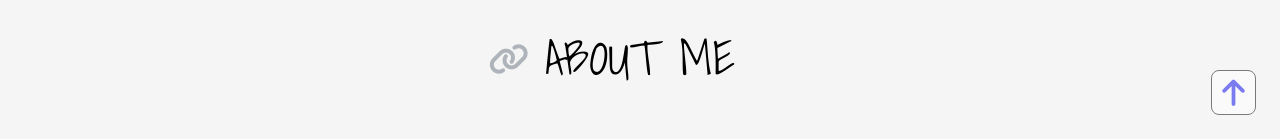
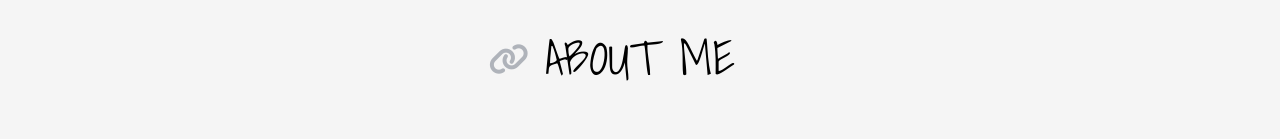
Before and after one commit to eunkeeee/myportfolio, a React (Create React App) app: page / in a window 1280 px wide. Shown: the part 661-800 px from the top of the page. Built offline with nearby package versions, Linux system fonts and the light colour scheme; a web font is replaced by a local one.

Commit message:
pageUpBtn 스크롤 내리면서부터 나타나도록 설정

```diff
--- a/src/App.js
+++ b/src/App.js
@@ -1,4 +1,4 @@
-import { useState } from "react";
+import { useEffect, useState } from "react";
 
 import Header from "./screens/Header";
 import Mainhead from "./screens/Mainhead";
@@ -9,8 +9,16 @@ import Project from "./screens/Project";
 import Footer from "./screens/Footer";
 
 function App() {
-  const [nav, selectNav] = useState("Home");
-
+  const [appearBtn, setAppear] = useState(false);
+  const scrollDown = () => {
+    if (window.scrollY > 500) {
+      setAppear(true);
+    } else {
+      setAppear(false);
+    }
+  };
+  // useEffect(scrollDown, [appearBtn]);
+  window.addEventListener("scroll", scrollDown);
   return (
     <div className="app">
       <Header />
@@ -21,11 +29,13 @@ function App() {
       <Project />
       <Footer />
 
-      <a href="#top">
-        <div class="pageUpBtn">
-          <i class="fa-solid fa-arrow-up"></i>
-        </div>
-      </a>
+      {appearBtn ? (
+        <a href="#top">
+          <div class="pageUpBtn">
+            <i class="fa-solid fa-arrow-up"></i>
+          </div>
+        </a>
+      ) : null}
     </div>
   );
 }
--- a/src/components/ProjectElement.js
+++ b/src/components/ProjectElement.js
@@ -26,7 +26,6 @@ const PrjoectElement = ({
         </div>
         <div className={styles.descriptions}>
           <div className={styles.MainDescription}>{MainDescription}</div>
-          {/* 소스코드 바로가기 버튼 */}
 
           <hr />
           <ul className="fa-ul">
@@ -92,6 +91,7 @@ const PrjoectElement = ({
         </div>
       </div>
       {/* position absolute로 할것 */}
+      {/* 소스코드 바로가기 버튼 */}
       <a className={styles.btnWrapper} href={gitHubLink} target="_blank">
         <button className={styles.btn}>
           <i class="fa-brands fa-github"></i>
```
